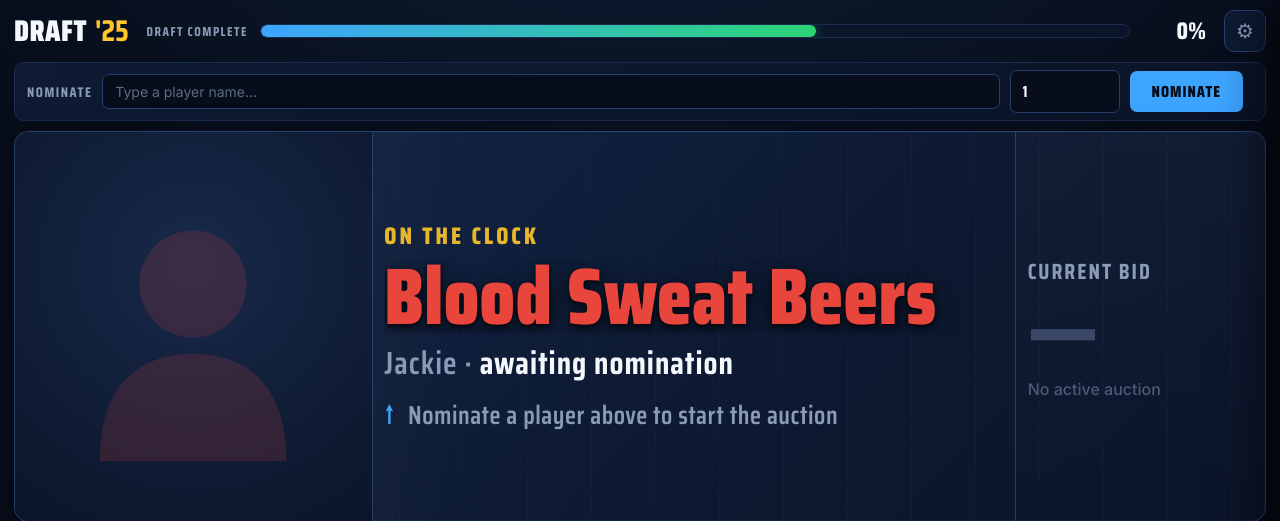
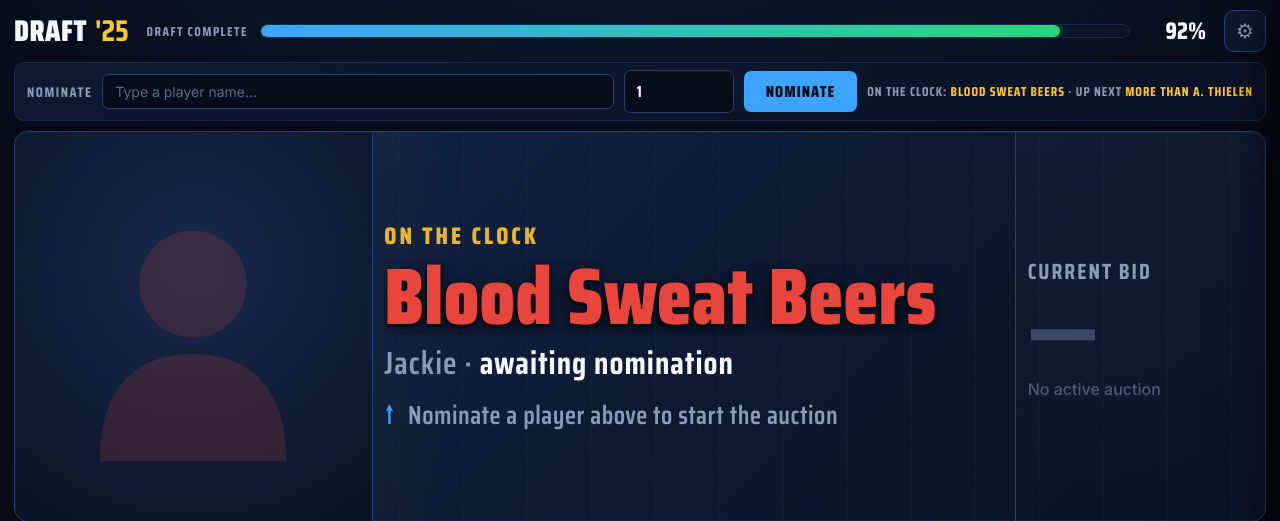
Before and after one commit to abottchen/ffdrafttracker, a FastAPI app: page / in a window 1280 px wide. Shown: the top 521 px of the page. Run offline with FastAPI, Linux system fonts and the light colour scheme.

Commit message:
(ui) Drive top-bar progress from completion percentage

```diff
--- a/templates/index.html
+++ b/templates/index.html
@@ -414,56 +414,11 @@
         }
 
         function updateDraftProgress(teams) {
-            if (!config) return;
-
-            // Calculate total players drafted
-            let totalPlayersDrafted = 0;
-            teams.forEach(team => {
-                totalPlayersDrafted += team.picks.length;
-            });
-
-            // Calculate total possible players
-            const totalPossiblePlayers = config.total_rounds * teams.length;
-
-            // Calculate percentage
-            const percentage = totalPossiblePlayers > 0
-                ? Math.round((totalPlayersDrafted / totalPossiblePlayers) * 100)
-                : 0;
-
-            // Calculate current round (1-based)
-            const currentRound = totalPlayersDrafted > 0
-                ? Math.ceil((totalPlayersDrafted) / teams.length)
-                : 0;
-
-            // Stats elements removed - no longer needed
-
-            // Update progress bar
-            const progressBar = document.getElementById('draft-progress-bar');
-            progressBar.style.width = percentage + '%';
-            document.getElementById('draft-percentage').textContent = percentage + '%';
-
-            // Add round markers if not already added
-            const markersContainer = document.getElementById('draft-markers');
-            if (markersContainer.children.length === 0 && config.total_rounds > 0) {
-                for (let i = 0; i < config.total_rounds; i++) {
-                    const marker = document.createElement('div');
-                    marker.className = 'draft-progress-marker';
-                    markersContainer.appendChild(marker);
-                }
-            }
-
-            // Change bar color based on progress (red to green)
-            if (percentage >= 90) {
-                progressBar.style.background = 'linear-gradient(90deg, #4caf50 0%, #8bc34a 100%)';  // Green - nearly complete
-            } else if (percentage >= 75) {
-                progressBar.style.background = 'linear-gradient(90deg, #66bb6a 0%, #81c784 100%)';  // Light green
-            } else if (percentage >= 50) {
-                progressBar.style.background = 'linear-gradient(90deg, #ff9800 0%, #ffc107 100%)';  // Orange - midway
-            } else if (percentage >= 25) {
-                progressBar.style.background = 'linear-gradient(90deg, #ff6b6b 0%, #ff9800 100%)';  // Orange-red
-            } else {
-                progressBar.style.background = 'linear-gradient(90deg, #d32f2f 0%, #ff6b6b 100%)';  // Red - just starting
-            }
+            const drafted = teams.reduce((n, t) => n + t.picks.length, 0);
+            const totalPossible = config.total_rounds * teams.length;
+            const pct = totalPossible > 0 ? Math.round(drafted / totalPossible * 100) : 0;
+            document.getElementById('progress-fill').style.width = pct + '%';
+            document.getElementById('progress-pct').textContent = pct + '%';
         }
 
         // Short, position-appropriate stat suffix for the hero meta line.
```
